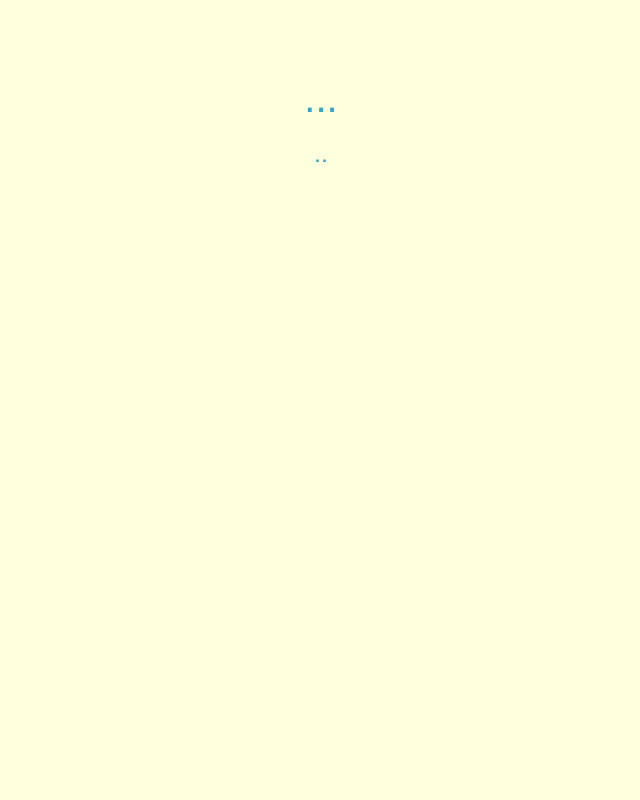
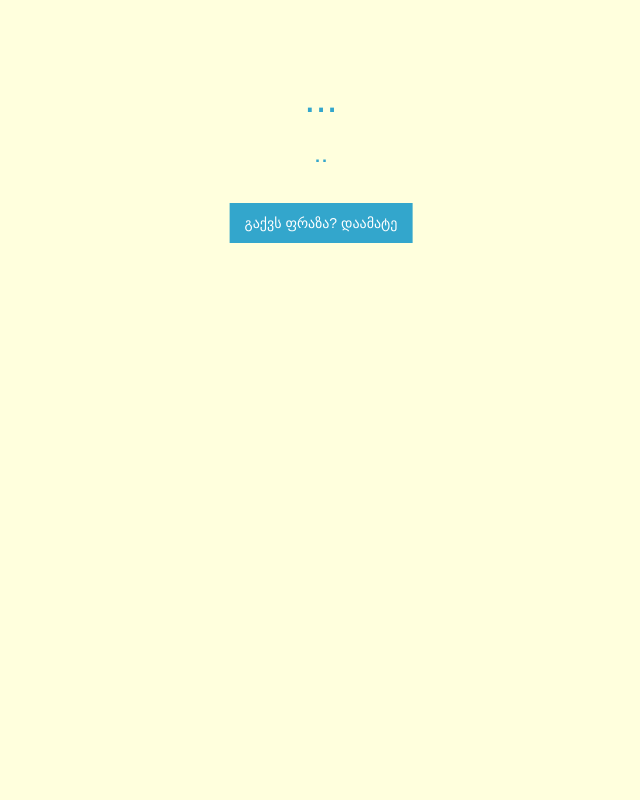
Before and after one commit to irakch/yvitations, a website: page public/index.html in a window 1280 px wide. Shown: the top 800 px of the page, without its empty margins (319-959 px from the left). Drawn offline with Linux system fonts and the light colour scheme; no server answers; a web font is replaced by a local one.

Commit message:
დაემატა ფრაზების დამატების ღილაკი
დაემატა ფრაზების დამატების ღილაკი, რომელსაც ჩაყავხარ ქვედა,  ფრაზების
დასამატელ სექციაში

```diff
--- a/public/index.html
+++ b/public/index.html
@@ -36,6 +36,7 @@
                 <p id="author">..</p>
             </div>
             <div>
+                <button id="toSubmit" type="button" class="btn-rnd" onClick="document.getElementById('addQuote').scrollIntoView();">გაქვს ფრაზა? დაამატე</button>
             </div>
         </div>
     </section>
```
